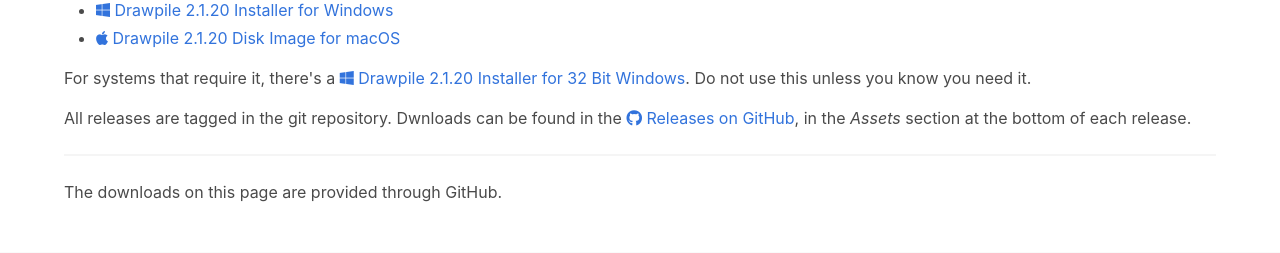
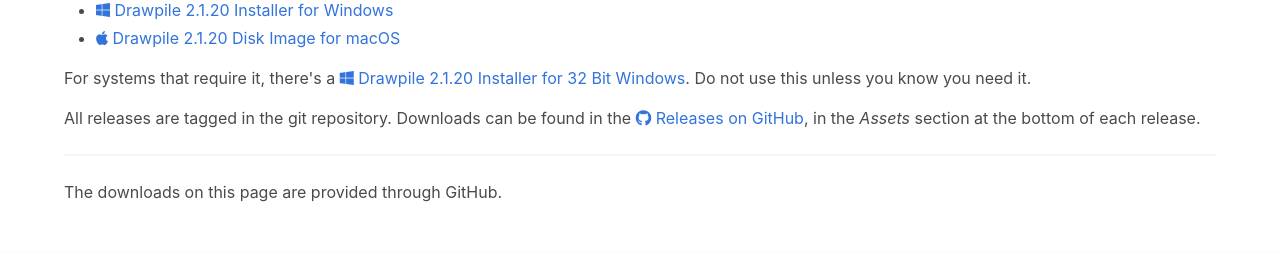
Before and after one commit to drawpile/website, a Django app: template templates/pages/download.html in a window 1280 px wide, after a click on "Extras". Shown: the part 910-1163 px from the top of the page. Run offline with Django 3.2, Linux system fonts and the light colour scheme; the template is opened without the code that fills it, so the values that code supplies are empty; parts of the project's set-up code (start-up, migrations or seed data) failed here and were passed over.

Commit message:
Fix typo on Downloads page
Dwnloads → Downloads.

```diff
--- a/templates/pages/download.html
+++ b/templates/pages/download.html
@@ -199,7 +199,7 @@
 		For systems that require it, there's a <a href="https://github.com/drawpile/Drawpile/releases/download/{{ VERSION }}/drawpile-2.1.20-setup-w32.exe"><span class="fab fa-windows"></span>&nbsp;Drawpile 2.1.20 Installer for 32 Bit Windows</a>. Do not use this unless you know you need it.
 	</p>
 	<p>
-		All releases are tagged in the git repository. Dwnloads can be found in the <a href="https://github.com/drawpile/Drawpile/releases" target="_blank"><span class="fab fa-github"></span>&nbsp;Releases on GitHub</a>, in the <em>Assets</em> section at the bottom of each release.
+		All releases are tagged in the git repository. Downloads can be found in the <a href="https://github.com/drawpile/Drawpile/releases" target="_blank"><span class="fab fa-github"></span>&nbsp;Releases on GitHub</a>, in the <em>Assets</em> section at the bottom of each release.
 	</p>
 </div>
 </div>{# ./tab-container #}
```
